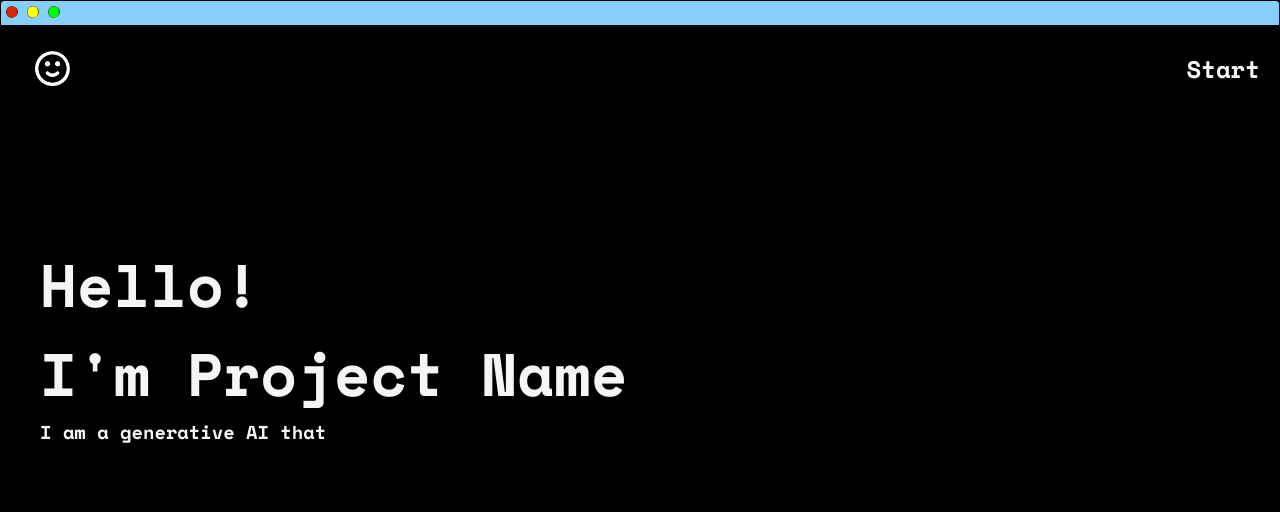
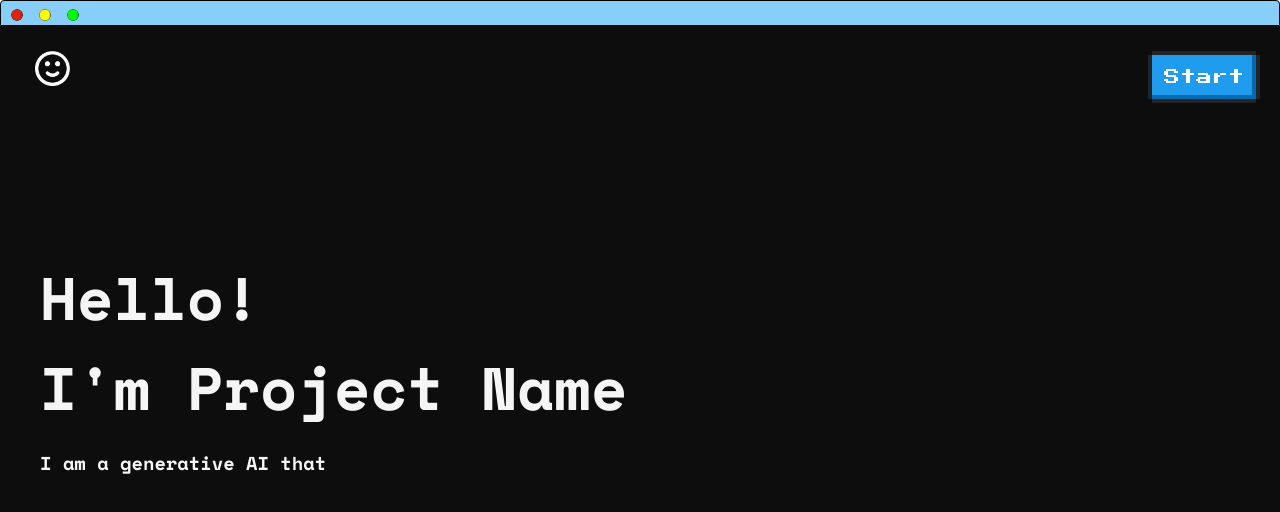
Before and after one commit to SahusBhandary/SBUHacks24, a website: page index.html in a window 1280 px wide. Drawn offline with nearby package versions, Linux system fonts and the light colour scheme.

Commit message:
js changes, design changes

```diff
--- a/index.html
+++ b/index.html
@@ -7,6 +7,8 @@
     <link rel="stylesheet" href="styles.css">
     <link rel="preconnect" href="https://fonts.googleapis.com">
     <link rel="preconnect" href="https://fonts.gstatic.com" crossorigin>
+    <link href="https://fonts.googleapis.com/css?family=Press+Start+2P" rel="stylesheet">
+    <link href="https://unpkg.com/nes.css/css/nes.css" rel="stylesheet" />
     <link href="https://fonts.googleapis.com/css2?family=Space+Mono:wght@400;700&display=swap" rel="stylesheet">
 </head>
 <body>
@@ -23,12 +25,12 @@
             </div>
 
             <div class = "right-nav">
-                <h2>Start</h2>
+                <button id="startButton" type="button" class="nes-btn is-primary" onclick="loadAnimation()">Start</button>
             </div>
          </div>
 
          <div class = "hero">
-            <p class = "title">Hello! <br> I'm Project Name</p>
+            <p id="hello" class = "title">Hello! <br> I'm Project Name</p>
             <h3 class = "description"> I am a generative AI that </h3>
          </div>
 
@@ -37,5 +39,6 @@
 
          </div>
     </div>
+    <script src="script.js"></script>
 </body>
 </html>
--- a/script.js
+++ b/script.js
@@ -0,0 +1,13 @@
+let index = 0;
+let text = ["", "I", "'", "m", " ", " P", "r"]
+
+helloText = document.querySelector("#hello");
+startButton = document.querySelector("#startButton");
+
+
+function loadAnimation() {
+    helloText.innerText +=  text[index];
+    index++;
+}
+
+startButton.addEventlistener("click", loadAnimation());
--- a/styles.css
+++ b/styles.css
@@ -1,4 +1,4 @@
-*{
+* {
     margin: 0;
     padding: 0;
 }
@@ -20,13 +20,10 @@ p, h1, h2, h3{
     border: 1px solid black;
     border-top-left-radius: 4px;
     border-top-right-radius: 4px;
+    padding-left: 10px;
 }
 .green-circle, .red-circle, .yellow-circle{
     width: 12px;
-    padding-bottom: 3px;
-    padding-top: 5px;
-    padding-left: 5px;
-    padding-right: 0px;
     border-radius: 1000px;
 }
 .red-circle:hover{
```
